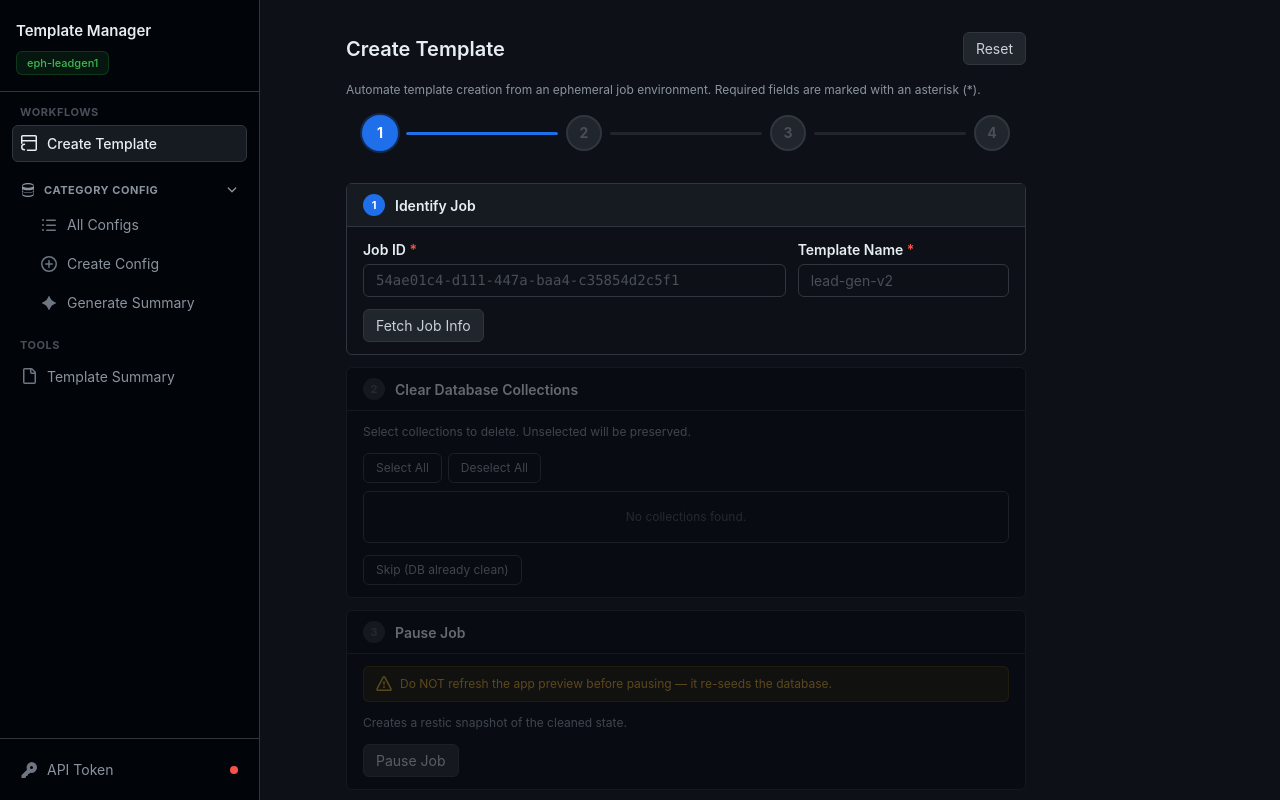
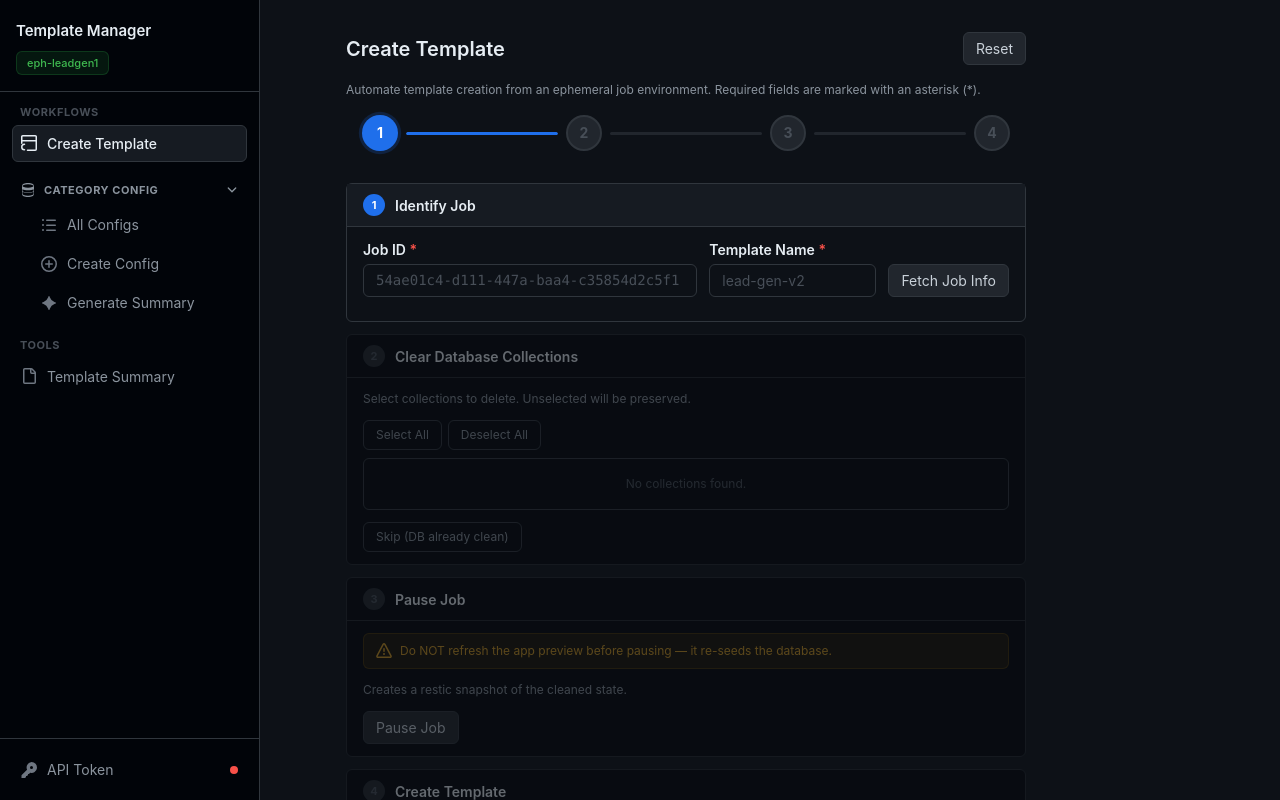
Before and after one commit to abhishekshah01/template_creator_base, a React app in the folder frontend/: page / in a window 1280 px wide. Shown: the top 800 px of the page. Built offline with nearby package versions, Linux system fonts and the light colour scheme; the HTML template or start-up script is replaced by a standard one.

Commit message:
ui: inline fetch button with inputs, reorder status before ID pills

```diff
--- a/frontend/src/components/CreateTemplate/index.jsx
+++ b/frontend/src/components/CreateTemplate/index.jsx
@@ -198,7 +198,7 @@ export default function CreateTemplate() {
       {/* Step 1 */}
       <div ref={el => stepsRef.current[1] = el}>
         <StepCard number={1} title="Identify Job" time={times[1]} status={stepStatus(1)}>
-          <div className="flex gap-3 mb-3">
+          <div className="flex gap-3 items-end mb-3">
             <div className="flex-[2]">
               <label className={labelCls}>Job ID <span className="text-[#f85149]">*</span></label>
               <input type="text" value={jobId} onChange={e => setJobId(e.target.value)}
@@ -213,20 +213,21 @@ export default function CreateTemplate() {
                 placeholder="lead-gen-v2"
                 className={inputCls} />
             </div>
+            <button onClick={fetchJob} disabled={loading === 'fetch'} className={`${btnDefault} shrink-0`}>
+              Fetch Job Info
+            </button>
           </div>
-          <button onClick={fetchJob} disabled={loading === 'fetch'} className={btnDefault}>
-            Fetch Job Info
-          </button>
           {jobPaused && (
-            <div className="mt-3 bg-[#9e6a03]/15 border border-[#9e6a03]/30 rounded-md px-3 py-2 text-[12px] text-[#d29922] flex items-center gap-2">
+            <div className="mb-3 bg-[#9e6a03]/15 border border-[#9e6a03]/30 rounded-md px-3 py-2 text-[12px] text-[#d29922] flex items-center gap-2">
               <svg className="w-4 h-4 shrink-0" viewBox="0 0 16 16" fill="currentColor">
                 <path d="M6.457 1.047c.659-1.234 2.427-1.234 3.086 0l6.082 11.378A1.75 1.75 0 0 1 14.082 15H1.918a1.75 1.75 0 0 1-1.543-2.575Zm1.763.707a.25.25 0 0 0-.44 0L1.698 13.132a.25.25 0 0 0 .22.368h12.164a.25.25 0 0 0 .22-.368Zm.53 3.996v2.5a.75.75 0 0 1-1.5 0v-2.5a.75.75 0 0 1 1.5 0ZM9 11a1 1 0 1 1-2 0 1 1 0 0 1 2 0Z" />
               </svg>
               <strong>Job is paused</strong> ({podStatus}). Resume first, then retry.
             </div>
           )}
+          <StatusBar {...(statuses[1] || {})} />
           {userId && (
-            <div className="flex gap-2 mt-2.5 flex-wrap">
+            <div className="flex gap-2 mt-3 flex-wrap">
               <span className="inline-flex items-center gap-1.5 text-[12px] px-2.5 py-[3px] rounded-full font-mono"
                 style={{ backgroundColor: 'rgba(31,111,235,0.15)', color: '#58a6ff', border: '1px solid rgba(31,111,235,0.3)' }}>
                 User <span className="text-[#c9d1d9]">{userId}</span>
@@ -241,7 +242,6 @@ export default function CreateTemplate() {
               </span>
             </div>
           )}
-          <StatusBar {...(statuses[1] || {})} />
         </StepCard>
       </div>
 
```
